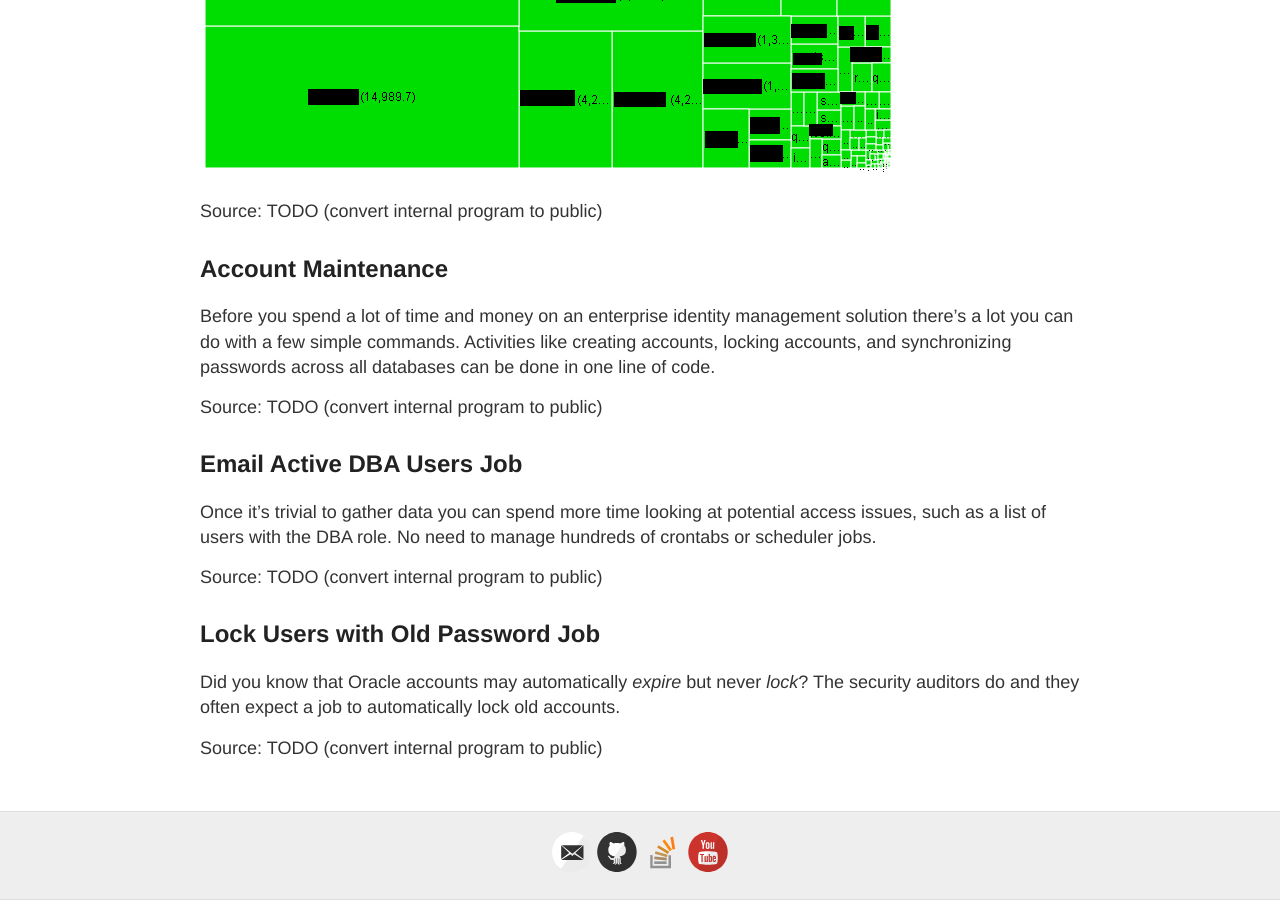
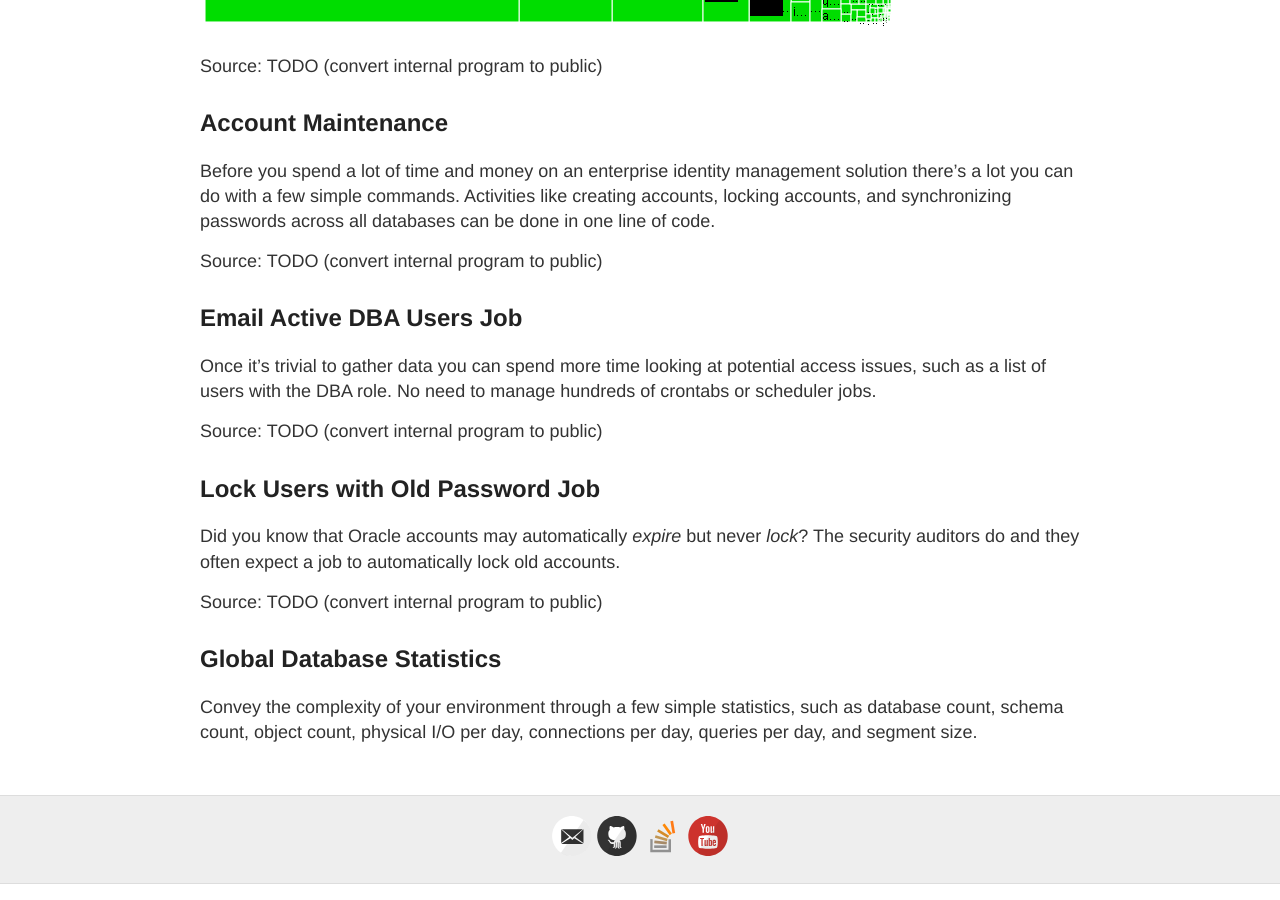
Before and after one commit to method5/method5.github.io, a Jekyll site: the page built from examples.md, in a window 1280 px wide and 900 px high, scrolled down 3876 px. Built offline with Jekyll 4.4.1, drawn with Linux system fonts in a browser that asks for light colours; some of the changed text lies outside the part shown.

Commit message:
Update examples.md

```diff
--- a/examples.md
+++ b/examples.md
@@ -24,6 +24,7 @@ And the advanced examples show the full power of Method5.  When the data gatheri
 1. [Account Maintenance.sql](#account_maintenance)
 2. [Email Active DBA Users Job.sql](#email_active_dba_users_job)
 3. [Lock Users with Old Password Job.sql](#lock_users_with_old_password_job)
+4. [Global Database Statistics.sql](#global_database_statistics)
 
 ---
 
@@ -35,7 +36,7 @@ With a few clicks you can compare schemas between an *unlimited* number of datab
 
 The screenshot shows the output exported to a spreadsheet.  The dense output may look cryptic at first but eventually it will allow you to rapidly identify schema differences.  The letters refer to different versions of the same object.  The columns on the right-hand side contain the entire DDL if you click on the cell.
 
-<img src="/images/example_compare_everything_everywhere.png">
+<img src="images/example_compare_everything_everywhere.png">
 
 Source: TODO (convert internal program to public)
 
@@ -120,3 +121,9 @@ Source: TODO (convert internal program to public)
 Did you know that Oracle accounts may automatically *expire* but never *lock*?  The security auditors do and they often expect a job to automatically lock old accounts.
 
 Source: TODO (convert internal program to public)
+
+<a name="global_database_statistics"/>
+
+## Global Database Statistics
+
+Convey the complexity of your environment through a few simple statistics, such as database count, schema count, object count, physical I/O per day, connections per day, queries per day, and segment size.
```
